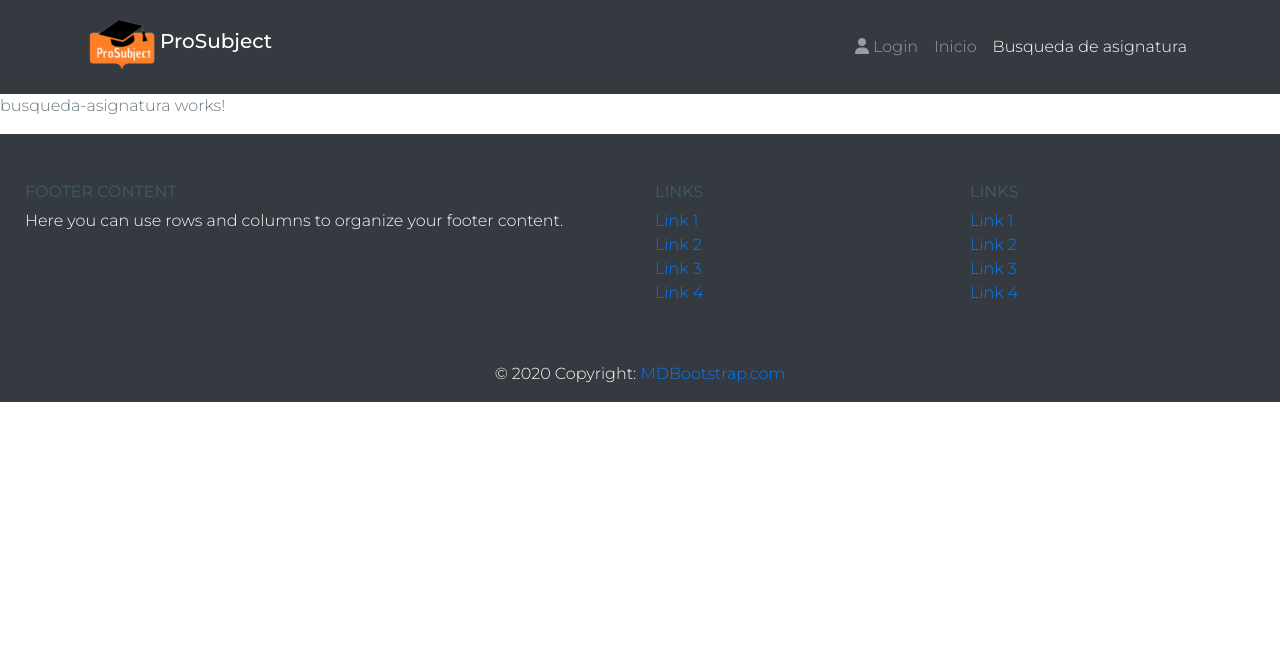
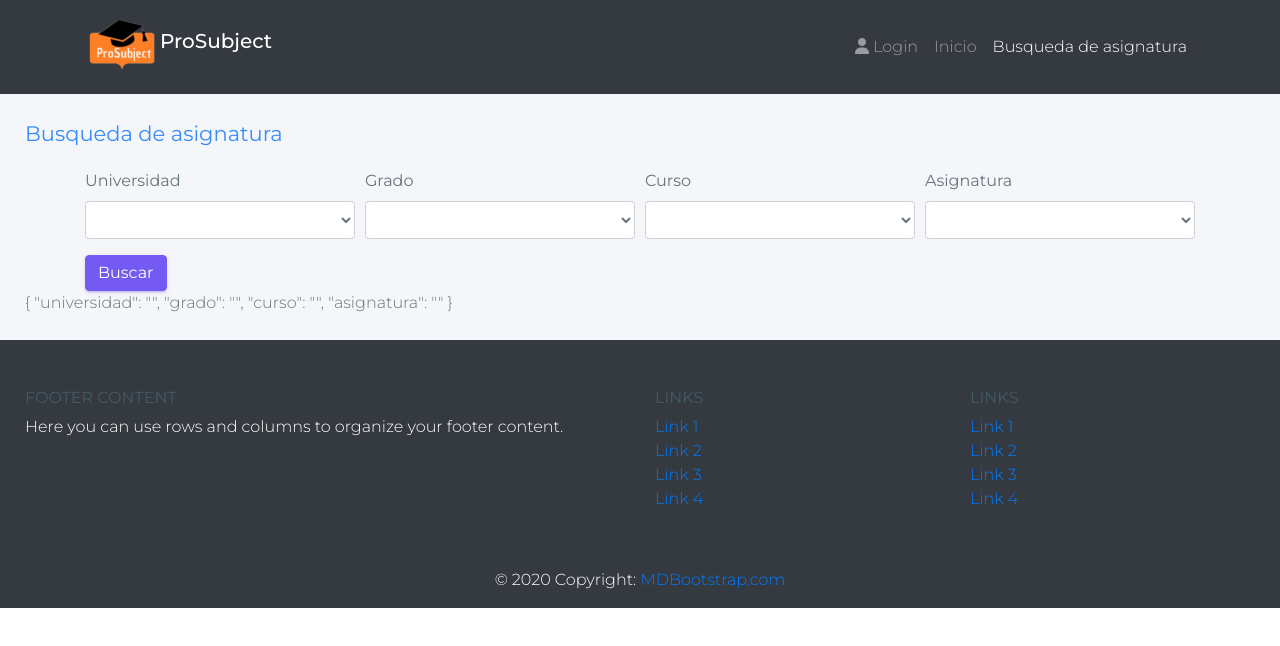
Before and after one commit to raurodmen1997/ProSubject-front, an Angular app: page /busqueda-asignatura in a window 1280 px wide. Shown: the top 646 px of the page. Built offline with nearby package versions, Linux system fonts and the light colour scheme.

Commit message:
Interfaz web Busqueda de asignaturas

```diff
--- a/src/app/app.component.html
+++ b/src/app/app.component.html
@@ -1,7 +1,4 @@
-<app-header></app-header>
+
 
 
 <router-outlet></router-outlet>
-
-
-<app-footer></app-footer>
--- a/src/app/pages/busqueda-asignatura/busqueda-asignatura.component.html
+++ b/src/app/pages/busqueda-asignatura/busqueda-asignatura.component.html
@@ -1 +1,43 @@
-<p>busqueda-asignatura works!</p>
+<div class="container">
+    <div class="row">
+        <div class="col-12">
+            <form novalidate [formGroup]="form" (ngSubmit)="buscar()">
+
+                <div class="form-row">
+                    <div class="col-md-3 mb-3">
+                        <label>Universidad</label>
+                        <select class="form-control" formControlName="universidad">
+                            <option *ngFor="let valor of lista" [value]="valor">{{valor}}</option>
+                        </select>
+                    </div>
+                    <div class="col-md-3 mb-3">
+                        <label>Grado</label>
+                        <select class="form-control" formControlName="grado">
+                            <option *ngFor="let valor of lista" [value]="valor">{{valor}}</option>
+                        </select>
+                    </div>
+                    <div class="col-md-3 mb-3">
+                        <label>Curso</label>
+                        <select class="form-control" formControlName="curso">
+                            <option *ngFor="let valor of lista" [value]="valor">{{valor}}</option>
+                        </select>
+                    </div>
+                    <div class="col-md-3 mb-3">
+                        <label>Asignatura</label>
+                        <select class="form-control" formControlName="asignatura">
+                            <option *ngFor="let valor of lista" [value]="valor">{{valor}}</option>
+                        </select>
+                    </div>
+                </div>
+
+                <button type="submit" class="btn btn-primary" >
+                    Buscar
+                </button>
+
+
+            </form>
+        </div>
+    </div>
+</div>
+
+{{form.value|json}}
--- a/src/app/pages/busqueda-asignatura/busqueda-asignatura.component.ts
+++ b/src/app/pages/busqueda-asignatura/busqueda-asignatura.component.ts
@@ -1,4 +1,5 @@
 import { Component, OnInit } from '@angular/core';
+import { FormBuilder, Form, FormGroup, FormControl } from '@angular/forms';
 
 @Component({
   selector: 'app-busqueda-asignatura',
@@ -7,9 +8,26 @@ import { Component, OnInit } from '@angular/core';
 })
 export class BusquedaAsignaturaComponent implements OnInit {
 
-  constructor() { }
+  form:FormGroup;
+
+  constructor(private fb:FormBuilder) { }
+
+  lista:any[] = ['hola', 'adios', 'buenas', 'tardes'];
 
   ngOnInit() {
+
+    this.form = this.fb.group({
+      universidad: new FormControl(''),
+      grado: new FormControl(''),
+      curso: new FormControl(''),
+      asignatura: new FormControl('')
+    });
+
+  }
+
+
+  buscar(){
+    console.log(this.form.value);
   }
 
 }
--- a/src/app/pages/pages.component.html
+++ b/src/app/pages/pages.component.html
@@ -1,2 +1,16 @@
 
-<router-outlet></router-outlet>
+<div id="main-wrapper">
+
+    <app-header></app-header>
+
+    <div class="container-fluid" id="wrapper">
+
+        <app-breadcrumbs></app-breadcrumbs>
+        <router-outlet></router-outlet>
+
+    </div>
+
+
+    <app-footer></app-footer>
+
+</div>
--- /dev/null
+++ b/src/app/shared/breadcrumbs/breadcrumbs.component.html
@@ -0,0 +1,17 @@
+<div class="row page-titles">
+    <div class="col-md-5 align-self-center">
+        <h3 class="text-themecolor">{{titulo}}</h3>
+    </div>
+    <!--
+    <div class="col-md-7 align-self-center">
+        <ol class="breadcrumb">
+            <li class="breadcrumb-item">
+                <a href="javascript:void(0)">Inicio</a>
+            </li>
+            <li class="breadcrumb-item">pages</li>
+            <li class="breadcrumb-item active">{{titulo}}</li>
+        </ol>
+    </div>
+    -->
+
+</div>
--- /dev/null
+++ b/src/app/shared/breadcrumbs/breadcrumbs.component.ts
@@ -0,0 +1,39 @@
+import { Component, OnInit } from '@angular/core';
+import { Router, ActivationEnd } from '@angular/router';
+import { Title } from '@angular/platform-browser';
+import {filter, map} from 'rxjs/operators'
+
+@Component({
+  selector: 'app-breadcrumbs',
+  templateUrl: './breadcrumbs.component.html',
+  styles: []
+})
+export class BreadcrumbsComponent implements OnInit {
+
+
+  titulo:string;
+  constructor(private router: Router, private title:Title) {
+
+    this.getDataRouter().subscribe(data=>{
+
+      this.titulo = data.titulo;
+      this.title.setTitle(this.titulo);
+      console.log(data);
+    });
+
+   }
+
+  ngOnInit() {
+  }
+
+
+  getDataRouter(){
+    return this.router.events.pipe(
+
+      filter(evento => evento instanceof ActivationEnd),
+      filter((evento:ActivationEnd) => evento.snapshot.firstChild === null),
+      map((evento:ActivationEnd) => evento.snapshot.data)
+
+    );
+  }
+}
--- a/src/app/shared/header/header.component.html
+++ b/src/app/shared/header/header.component.html
@@ -1,6 +1,7 @@
+
   <nav class="navbar navbar-expand-lg navbar-dark bg-dark">
     <div class="container">
-      <a class="navbar-brand h1" routerLink="/home"><img src="assets/images/ProSubjectLogo.png"  alt="">ProSubject</a>
+      <a class="navbar-brand h1" routerLink="/inicio"><img src="assets/images/ProSubjectLogo.png"  alt="">ProSubject</a>
       <button class="navbar-toggler" type="button" data-toggle="collapse" data-target="#navbarNav" aria-controls="navbarNav" aria-expanded="false" aria-label="Toggle navigation">
         <span class="navbar-toggler-icon"></span>
       </button>
@@ -13,22 +14,6 @@
             <a *ngIf="i.titulo != 'Login'" class="nav-link" routerLinkActive="active" [routerLink]="[ i.url ]"> {{ i.titulo }} </a>
           </li>
 
-        <!--
-        <li class="nav-item">
-          <a class="nav-link" routerLink="/busqueda-asignatura" routerLinkActivated="active">Busqueda de asignaturas</a>
-        </li>
-
-        <li class="nav-item dropdown">
-          <a class="nav-link dropdown-toggle" href="#" id="navbarDropdown" role="button" data-toggle="dropdown" aria-haspopup="true" aria-expanded="false">
-              Component
-          </a>
-          <div class="dropdown-menu" aria-labelledby="navbarDropdown">
-            <a class="dropdown-item" routerLink="#">Component 1</a>
-            <a class="dropdown-item" routerLink="#">Component 2</a>
-          </div>
-        </li>
-        -->
-
         </ul>
       </div>
     </div>
```
Also changed, not shown: src/app/pages/pages.module.ts (+7 -2 lines), src/app/shared/shared.module.ts (+5 -2 lines), src/assets/css/style.css. Lines whose indentation alone changed are shown as unchanged.
